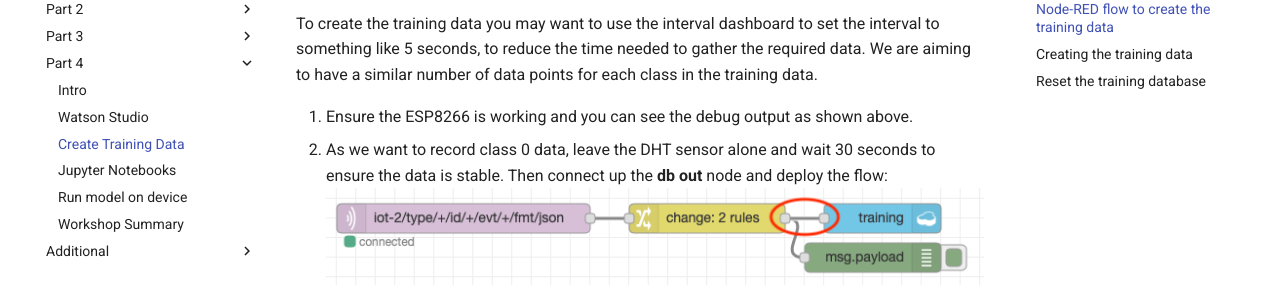
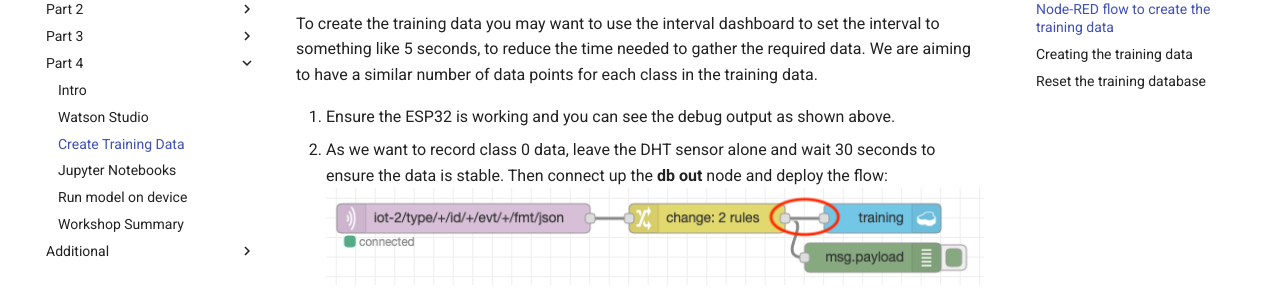
Before and after one commit to mdragone1/ESP32-IoT-Workshop, an MkDocs documentation site: the page built from docs/part4/TRAINING.md, in a window 1280 px wide and 900 px high, scrolled down 2295 px. Shown: the part 153-453 px from the top of the window. Built offline with MkDocs 1.6.1 and Material for MkDocs 9.7.7, drawn with Linux system fonts in a browser that asks for light colours; comment, search, counter and statistics services are not loaded.

Commit message:
Update TRAINING.md

```diff
--- a/docs/part4/TRAINING.md
+++ b/docs/part4/TRAINING.md
@@ -65,7 +65,7 @@ This flow creates the following output, which we will write to the database:
 
 To create the training data you may want to use the interval dashboard to set the interval to something like 5 seconds, to reduce the time needed to gather the required data.  We are aiming to have a similar number of data points for each class in the training data.
 
-1. Ensure the ESP8266 is working and you can see the debug output as shown above.
+1. Ensure the ESP32 is working and you can see the debug output as shown above.
 2. As we want to record class 0 data, leave the DHT sensor alone and wait 30 seconds to ensure the data is stable.  Then connect up the **db out** node and deploy the flow: ![flow collecting data](screenshots/nr-flow-collecting.png)
 3. Wait until about 20-30 records have been written then delete the connection to the **db out** node and deploy the flow to stop any more records being written: ![nodered flow](screenshots/nr-flow-not-collecting.png)
 4. Edit the **change** node configuration to set the class to 1 : ![change class 1](screenshots/nr-change-class-1.png)
```
